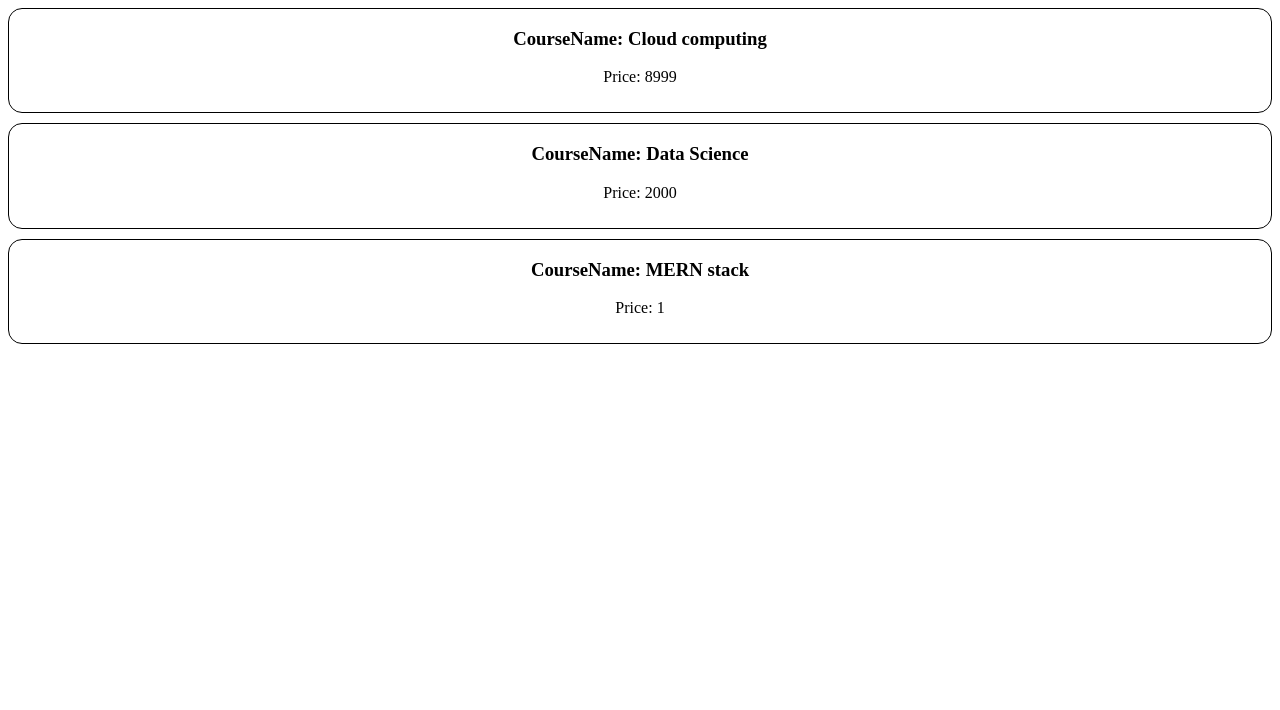
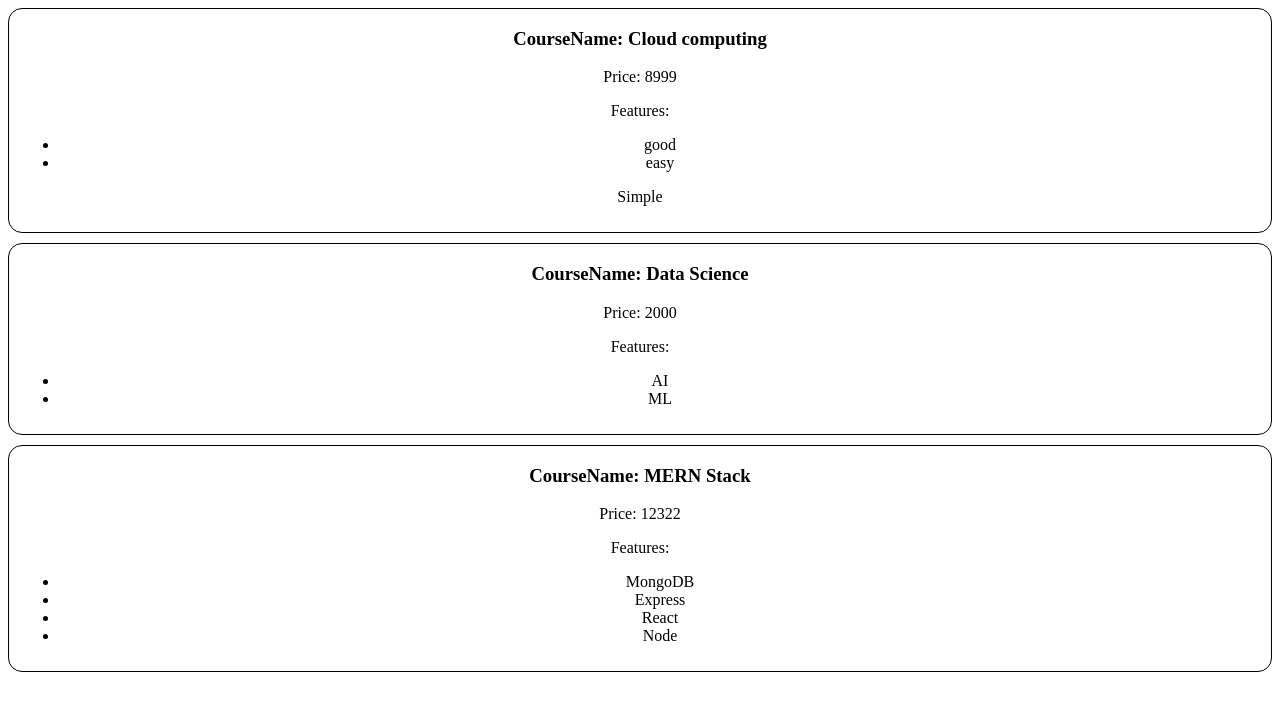
Before and after one commit to Prathamesh3647/Learn-React, a React (Vite) app: page / in a window 1280 px wide. Shown: the top 710 px of the page. Built offline with nearby package versions, Linux system fonts and the light colour scheme.

Commit message:
array passed

```diff
--- a/src/Product.jsx
+++ b/src/Product.jsx
@@ -1,11 +1,22 @@
 import "./Product.css";
 
-function Product({ title, price = 1 }) {
+function Product({ title, price, features = [], features2 = {} }) {
   return (
     <div className="Product">
       <h3>CourseName: {title}</h3>
+
       <p>Price: {price}</p>
+
+      <p>Features:</p>
+      <ul>
+        {features.map((feature, index) => (
+          <li key={index}>{feature}</li>
+        ))}
+      </ul>
+
+      <p>{features2.a}</p>
     </div>
   );
 }
+
 export default Product;
--- a/src/ProductTab.jsx
+++ b/src/ProductTab.jsx
@@ -1,11 +1,27 @@
 import Product from "./Product.jsx";
+
 function ProductTab() {
+  let options = ["good", "easy"];
+  let options2 = { a: "Simple", b: "ajdna" };
+
   return (
     <>
-      <Product title="Cloud computing" price={8999} />
-      <Product title="Data Science" price={2000} />
-      <Product title="MERN stack" />
+      <Product
+        title="Cloud computing"
+        price={8999}
+        features={options}
+        features2={options2}
+      />
+
+      <Product title="Data Science" price={2000} features={["AI", "ML"]} />
+
+      <Product
+        title="MERN Stack"
+        price={12322}
+        features={["MongoDB", "Express", "React", "Node"]}
+      />
     </>
   );
 }
+
 export default ProductTab;
```
